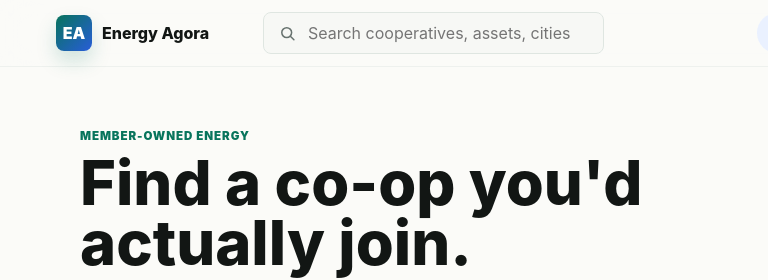
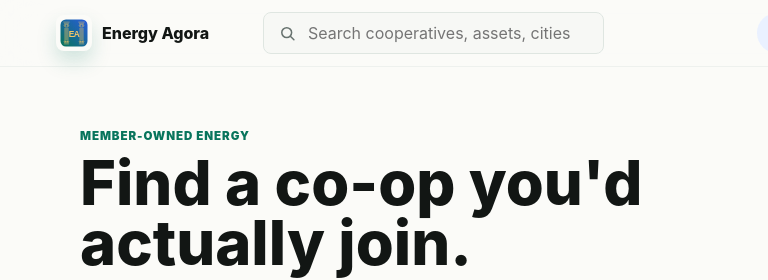
Before and after one commit to Weaver-string/Energy-cooperative-listing, a website: page index.html in a window 1280 px wide. Shown: the top 280 px of the page, 0-768 px from the left. Drawn offline with Linux system fonts and the light colour scheme; no server answers.

Commit message:
Add Energy Agora pillar logo

```diff
--- a/index.html
+++ b/index.html
@@ -45,7 +45,7 @@
   <body>
     <header class="topbar">
       <button class="brand" id="home-button" type="button" aria-label="Go to browse page">
-        <span class="brand__mark">EA</span>
+        <img class="brand__mark brand__mark--image" src="assets/energy-agora-logo.svg" alt="" />
         <span>Energy Agora</span>
       </button>
 
--- a/styles.css
+++ b/styles.css
@@ -157,6 +157,12 @@ body.is-focused-flow .topbar {
   box-shadow: 0 10px 20px rgba(8, 116, 92, 0.18);
 }
 
+.brand__mark--image {
+  display: block;
+  object-fit: cover;
+  background: transparent;
+}
+
 .global-search {
   gap: 10px;
   min-width: 0;
```
Also changed, not shown: privacy.html (+1 -1 lines), terms.html (+1 -1 lines), assets/energy-agora-logo.svg (added), logo-concepts/energy-agora-logo-pillars-preview.svg (added).
